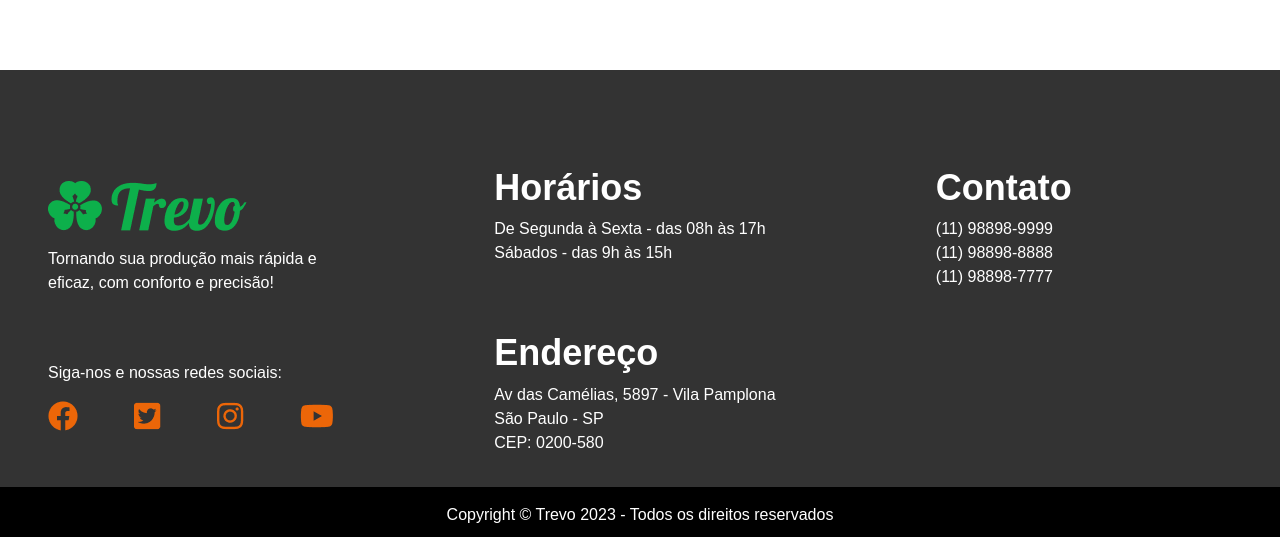
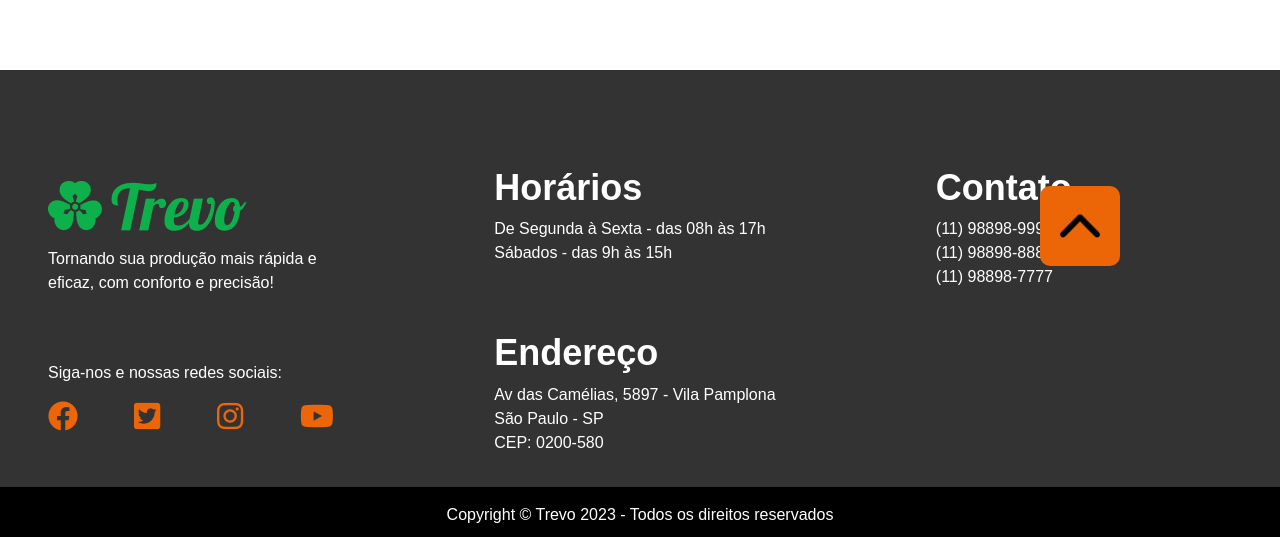
Before and after one commit to allantak/angular-trevo-web, an Angular app: page /product/1 in a window 1280 px wide. Shown: the part 374-911 px from the top of the page. Built offline with nearby package versions, Linux system fonts and the light colour scheme; no server answers.

Commit message:
Buttom to top

```diff
--- a/src/app/components/card/card.component.ts
+++ b/src/app/components/card/card.component.ts
@@ -27,7 +27,6 @@ export class CardComponent implements OnInit {
     this.server.getIdImageProduct(id).subscribe((data) => {
       let listImage = data.imgs;
       listImage.forEach((image) => {
-        console.log(image.imageId);
         this.urlImage = `http://localhost:8081/images/${image.imageId}`
       })
     })
--- a/src/app/components/contrast/contrast.component.html
+++ b/src/app/components/contrast/contrast.component.html
@@ -7,7 +7,7 @@
   </ul>
 
   <div class="saiba-mais">
-    <a href="/product">
+    <a (click)="passCategory()">
       Saiba mais
     </a>
   </div>
--- a/src/app/components/contrast/contrast.component.ts
+++ b/src/app/components/contrast/contrast.component.ts
@@ -1,4 +1,5 @@
 import { Component, OnInit } from '@angular/core';
+import { Route, Router } from '@angular/router';
 import { take } from 'rxjs';
 import { TrevoService } from 'src/app/services/trevo.service';
 import { IListProduct, IProduct } from 'src/app/types/product';
@@ -10,7 +11,7 @@ import { IListProduct, IProduct } from 'src/app/types/product';
 })
 export class ContrastComponent implements OnInit {
 
-  constructor(private server: TrevoService) { }
+  constructor(private server: TrevoService, private router: Router) { }
 
   products!: Array<IProduct>;
 
@@ -25,5 +26,9 @@ export class ContrastComponent implements OnInit {
     });
   }
 
+  passCategory() {
+    this.router.navigate(['product', 'all'])
+  }
+
 
 }
--- a/src/app/components/footer/footer.component.html
+++ b/src/app/components/footer/footer.component.html
@@ -1,4 +1,8 @@
-<footer>
+
+<button class="scroll-to-top" [ngClass]="{'show': mostrarBotaoScrollTop}" (click)="scrollToTop()">
+  <img [src]="imgSetaTop" alt="Imagem Seta top">
+</button>
+<footer id="footer">
   <div class="container-logo">
     <div>
       <img [src]="imgLogoVerde" />
--- a/src/app/components/footer/footer.component.scss
+++ b/src/app/components/footer/footer.component.scss
@@ -1,6 +1,32 @@
 @import '../../../variables';
 
-footer{
+.scroll-to-top {
+  display: none;
+  background-color: $orange;
+  width: 80px;
+  height: 80px;
+  z-index: 999;
+  position: fixed;
+  bottom: 10rem;
+  right: 10rem;
+  border-radius: 10px;
+  border: initial;
+
+  opacity: 0;
+}
+
+.scroll-to-top.show {
+  display: block;
+  transition: opacity 0.3s ease-in;
+  opacity: 1;
+  img{
+    width: 50%;
+    height: 50%;
+    object-fit: contain;
+  }
+}
+
+footer {
   display: grid;
   grid-template-columns: repeat(3, auto);
 
@@ -10,17 +36,18 @@ footer{
   background-color: $gray;
   color: #fff;
 
-  .description{
+  .description {
     display: flex;
     flex-direction: column;
     gap: 50px;
   }
 
-  .container-logo{
+  .container-logo {
     display: flex;
     flex-direction: column;
     gap: 50px;
-    .social-midia{
+
+    .social-midia {
       display: flex;
       gap: 56px;
     }
@@ -30,7 +57,7 @@ footer{
 
 }
 
-.copyright{
+.copyright {
   display: flex;
   align-items: center;
   justify-content: center;
@@ -38,7 +65,7 @@ footer{
   color: #fff;
   padding: 1rem 0;
 
-  p{
+  p {
     margin-bottom: 0;
   }
 }
--- a/src/app/components/footer/footer.component.ts
+++ b/src/app/components/footer/footer.component.ts
@@ -1,4 +1,4 @@
-import { Component } from '@angular/core';
+import { Component, ElementRef, HostListener } from '@angular/core';
 
 @Component({
   selector: 'app-footer',
@@ -7,11 +7,29 @@ import { Component } from '@angular/core';
 })
 export class FooterComponent {
 
-  imgFacebook: string ='assets/social-midia/facebook.png';
-  imgTwitter: string ='assets/social-midia/twitter.png';
-  imgInstragram: string ='assets/social-midia/instagram.png';
-  imgYoutube: string ='assets/social-midia/youtube.png';
+  constructor(private elementRef: ElementRef) { }
 
-  imgLogoVerde: string ='assets/logo-verde.png';
+  imgFacebook: string = 'assets/social-midia/facebook.png';
+  imgTwitter: string = 'assets/social-midia/twitter.png';
+  imgInstragram: string = 'assets/social-midia/instagram.png';
+  imgYoutube: string = 'assets/social-midia/youtube.png';
+  imgLogoVerde: string = 'assets/logo-verde.png';
+  imgSetaTop: string = 'assets/seta-top.png';
+
+  mostrarBotaoScrollTop = false;
+
+  @HostListener('window:scroll', [])
+  onWindowScroll() {
+    const footerOffsetTop = this.elementRef.nativeElement.querySelector('footer').offsetTop;
+
+    this.mostrarBotaoScrollTop = window.pageYOffset + 800 > footerOffsetTop;
+  }
+
+  scrollToTop() {
+    window.scrollTo({
+      top: 0,
+      behavior: 'smooth'
+    });
+  }
 
 }
--- a/src/app/components/navbar/navbar.component.scss
+++ b/src/app/components/navbar/navbar.component.scss
@@ -67,33 +67,24 @@ header ul a {
 @media (max-width: 1029px) {
   ul {
     background-color: $green;
-
     position: absolute;
     flex-direction: column;
     list-style: none;
     align-items: center;
     justify-content: space-around;
-
     top: 0;
     left: 0;
     z-index: 10;
-
     width: 100vw;
     height: 100vh;
     margin-bottom: 0;
     padding: 0;
-
-
     transform: translateX(-100%);
-    transition: transform 0.3s ease-in;
-    opacity: 0;
-
   }
 
   ul.active {
     transform: translateX(0);
-    opacity: 1;
-
+    transition: transform 0.3s ease-in;
   }
 
   .mobile-menu {
@@ -103,6 +94,11 @@ header ul a {
   .whatsapp {
     display: none;
   }
+
+  nav a{
+   order: 2;
+  }
+
 
   .container-x {
     width: 100%;
--- a/src/app/components/video/video.component.scss
+++ b/src/app/components/video/video.component.scss
@@ -1,7 +1,7 @@
 @import '../../../variables';
 
 section {
-  margin-top: 6rem;
+  margin-top: 3rem;
   display: flex;
   justify-content: center;
   align-items: center;
--- a/src/app/pages/product/product.component.ts
+++ b/src/app/pages/product/product.component.ts
@@ -1,7 +1,7 @@
-import { Component, OnInit, Input } from '@angular/core';
+import { Component, OnInit } from '@angular/core';
 import { ActivatedRoute } from '@angular/router';
 import { TrevoService } from 'src/app/services/trevo.service';
-import { IListProduct, IProduct } from 'src/app/types/product';
+import { IProduct } from 'src/app/types/product';
 
 @Component({
   selector: 'app-product',
@@ -18,6 +18,10 @@ export class ProductComponent implements OnInit {
   ngOnInit() {
     let paramCategory = this.route.snapshot.paramMap.get('category')
 
+    if( paramCategory === 'all') {
+      this.listAllProduct();
+    }
+
     this.listGetCategory(paramCategory);
   }
 
@@ -33,4 +37,11 @@ export class ProductComponent implements OnInit {
     return this.listProduct;
   }
 
+  listAllProduct(){
+    this.server.listProduct().subscribe(data => {
+      this.listProduct = data.content;
+    })
+  }
+
+
 }
```
Also changed, not shown: src/assets/seta-top.png (added).
